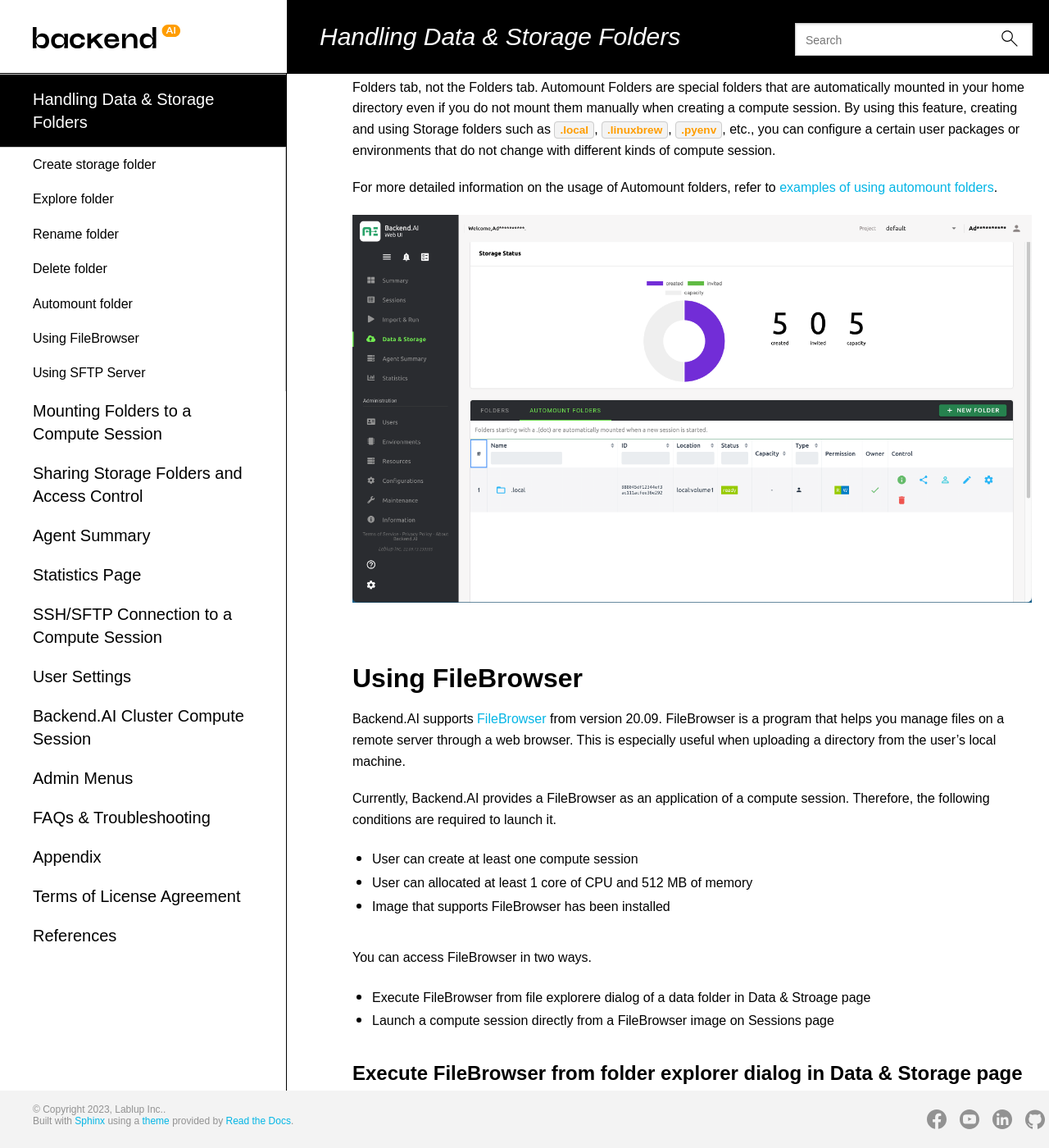
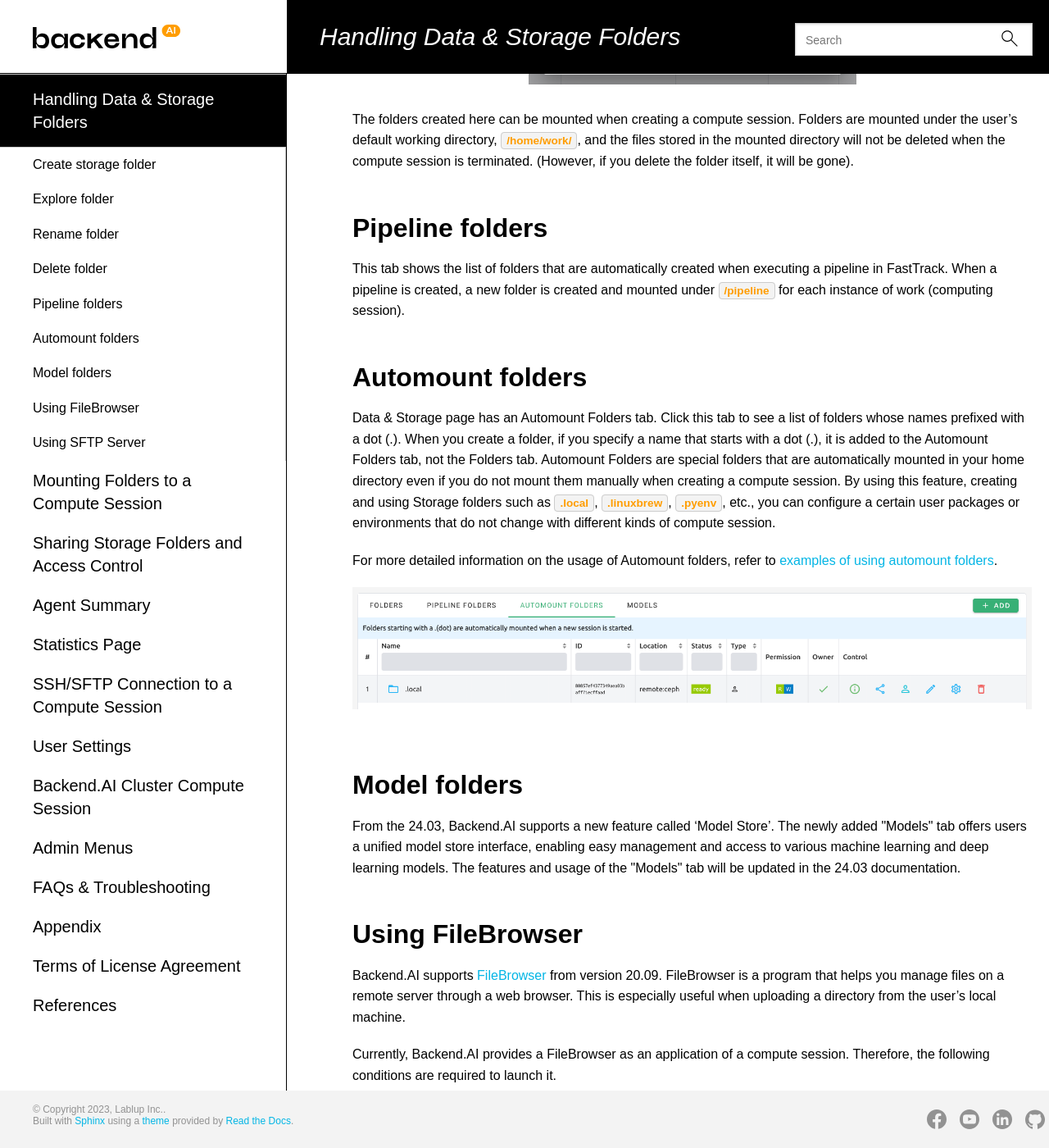
Before and after one commit to lablup/backend.ai-docs-webui, a Sphinx documentation site: the page built from docs/vfolder/vfolder.rst, in a window 1280 px wide and 1400 px high, scrolled down 5356 px. Shown: the whole window at 82% size. Built offline with Sphinx 7.4.7 and the Read the Docs theme 2.0.0, drawn with Linux system fonts in a browser that asks for light colours; some web fonts are replaced; some of the changed text lies outside the part shown.

Commit message:
docs: update vfolder page

```diff
--- a/docs/admin_menu/admin_menu.rst
+++ b/docs/admin_menu/admin_menu.rst
@@ -576,6 +576,8 @@
 
    .. image:: no_support_quota_setting.png
 
+.. _quota-setting-panel:
+
 Quota Setting Panel
 ~~~~~~~~~~~~~~~~~~~~
 
--- a/docs/vfolder/vfolder.rst
+++ b/docs/vfolder/vfolder.rst
@@ -25,18 +25,28 @@
 
 Storage Status on top of the folder list shows the following information:
 
-* Created: The number of folders that the user created.
-* Limit: The maximum number of folders that the user can create afterwards.
-  This value depends on the resource policy applied to the user and cannot be
-  changed without changing the resource policy. Folders that were not created by
-  the user (eg. folders invited to share, or project folders) are not counted.
-* Project Folder: The number of project folders that the user created.
-* Invited: The number of folders that the user was invited to share.
+* Number of folders
+    * Created: The number of folders that the user created.
+    * Limit: The maximum number of folders that the user can create afterwards.
+      This value depends on the resource policy applied to the user and cannot be
+      changed without changing the resource policy. Folders that were not created by
+      the user (eg. folders invited to share, or project folders) are not counted.
+    * Project Folder: The number of project folders that the user created.
+    * Invited: The number of folders that the user was invited to share.
+* Quota per storage volume
+    * Host: The name of the storage host.
+    * Project: Current project folder usage / current project folder quota scope.
+    * User: Current user folder usage / current user folder quota scope.
+
+.. note::
+   Please remind that quota is only available in storage that provides quota setting
+   (e.g. XFS, CephFS, NetApp, Purestorage, etc.). For the quota setting, please refer
+   to the :ref:`Quota Setting Panel<quota-setting-panel>` section.
+
+Check marks on the Owner panel in the folder list indicate the user created folders.
 
 .. image:: owner_panel.png
    :alt: Owner panel in Storage page
-
-Check marks on the Owner panel in the folder list indicate the user created folders.
 
 .. tip::
    If there are lots of folders in the list, you can filter the list by using the
@@ -67,7 +77,8 @@
 
 * Folder name: The name of the folder. You can enter up to 64 characters.
 * Host: NFS host to create folder. You can choose one if you have multiple NFS
-  hosts.
+  hosts. You can check whether the selected host has enough capacity remaining through
+  the indicator.
 * Type: Determines the type of folder to be created. It can be set as User or
   Project. The User folder is a folder that users can create and use alone
   and the Project folder is a folder created by admin and shared by users in the project.
@@ -154,10 +165,17 @@
 files stored in the mounted directory will not be deleted when the compute session
 is terminated. (However, if you delete the folder itself, it will be gone).
 
+Pipeline folders
+----------------
+
+This tab shows the list of folders that are automatically created when executing a
+pipeline in FastTrack. When a pipeline is created, a new folder is created and mounted
+under ``/pipeline`` for each instance of work (computing session).
+
 
 .. _automount-folder:
 
-Automount folder
+Automount folders
 ----------------
 
 Data & Storage page has an Automount Folders tab. Click this tab to see a
@@ -176,6 +194,13 @@
 .. image:: vfolder_automount_folders.png
    :alt: Automount folders
 
+Model folders
+-------------
+
+From the 24.03, Backend.AI supports a new feature called 'Model Store'.
+The newly added \"Models\" tab offers users a unified model store interface, enabling
+easy management and access to various machine learning and deep learning models.
+The features and usage of the \"Models\" tab will be updated in the 24.03 documentation.
 
 Using FileBrowser
 -----------------
```
Also changed, not shown: docs/vfolder/SSH_SFTP_connection.png, docs/vfolder/SSH_SFTP_connection_expanded.png, docs/vfolder/filebrowser_in_session_page.png, docs/vfolder/folderexplorer_with_filebrowser.png, docs/vfolder/owner_panel.png, docs/vfolder/vfolder_automount_folders.png, docs/vfolder/vfolder_create_dialog.png, docs/vfolder/vfolder_delete_dialog.png, docs/vfolder/vfolder_deleting.png, docs/vfolder/vfolder_item_with_controls.png, docs/vfolder/vfolder_rename_dialog.png, docs/vfolder/vfolder_status.png, 1 other file.
